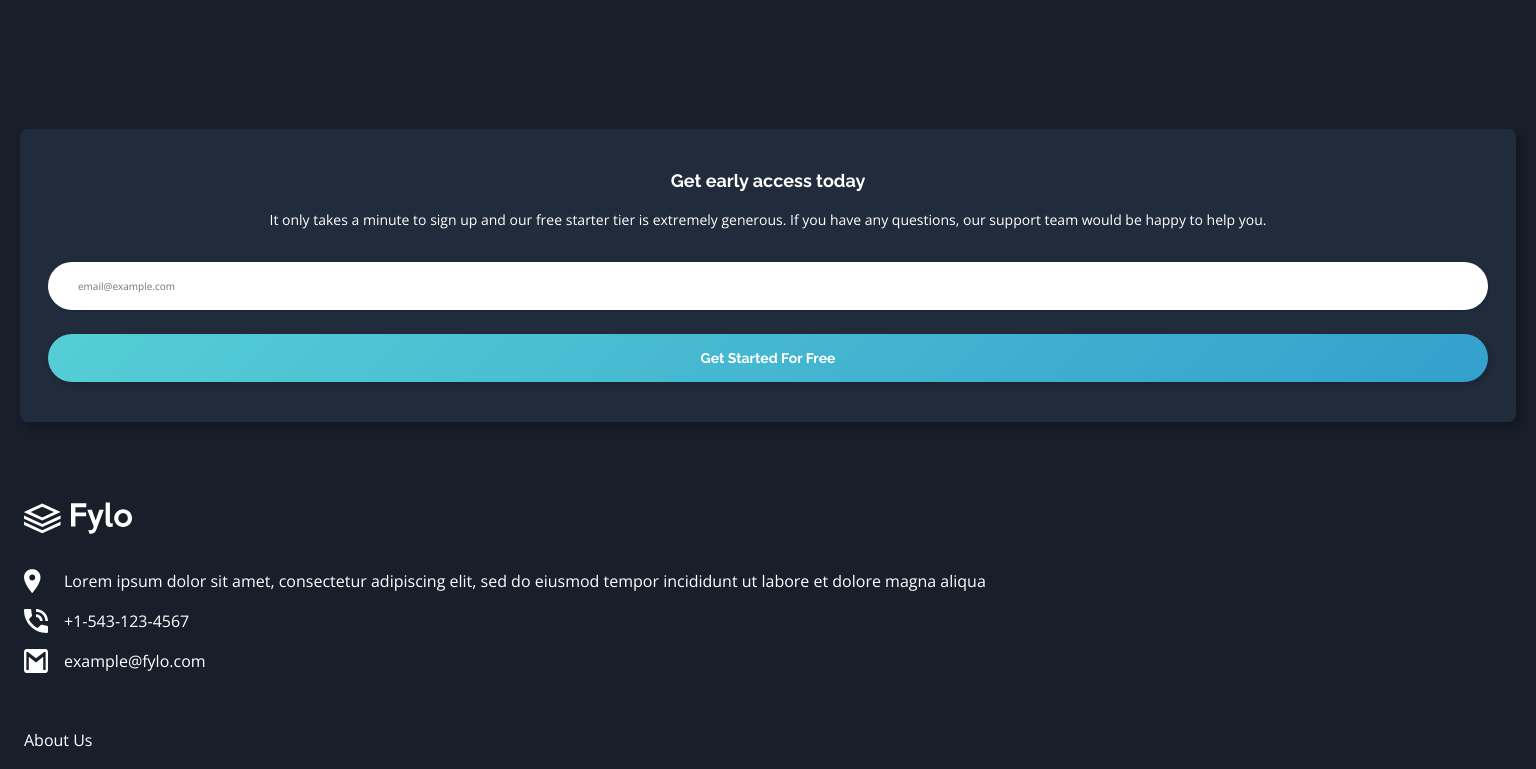
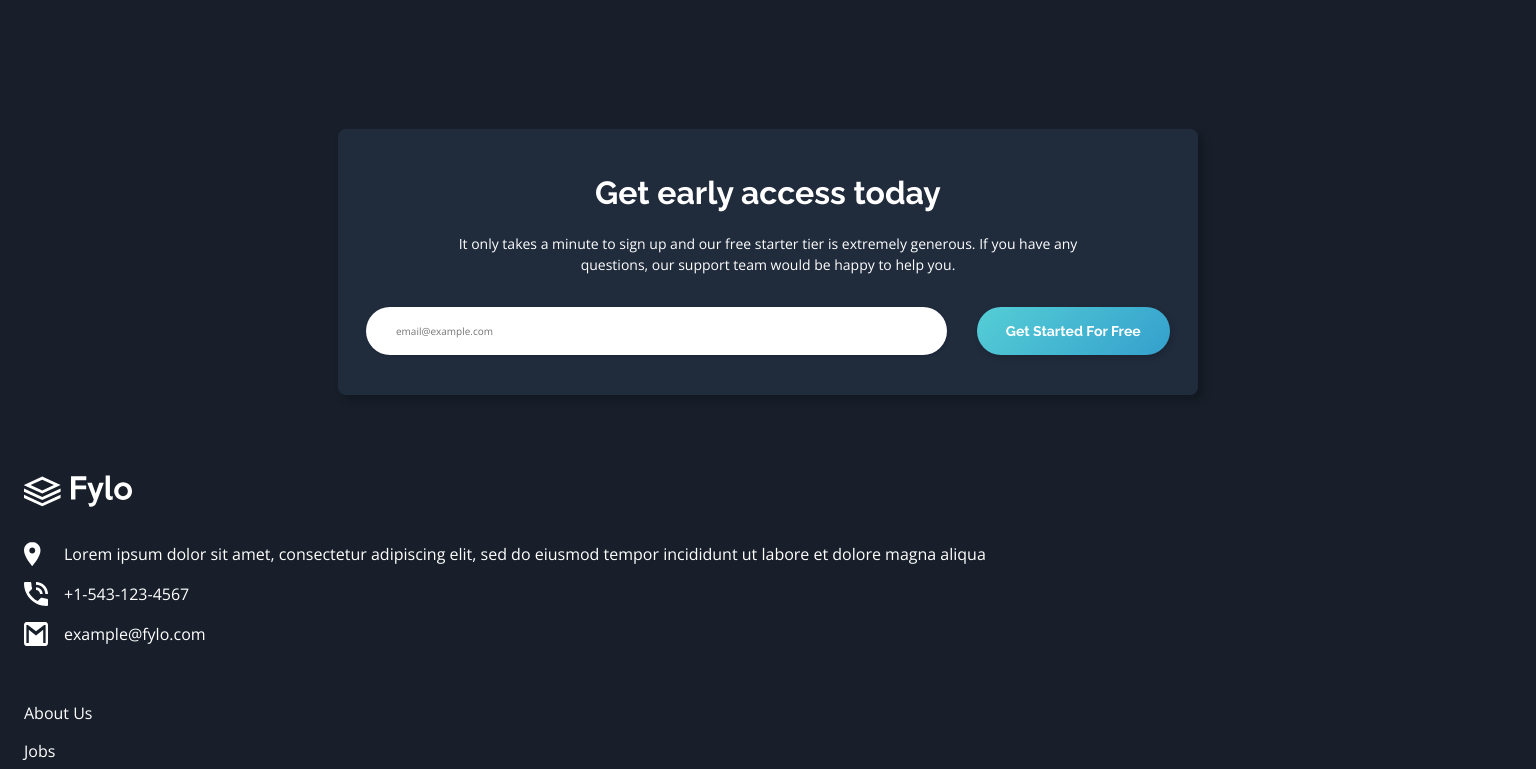
Before and after one commit to florianstancioiu/fylo-dark-theme-landing-page, a React (Vite) app: page / in a window 1536 px wide. Shown: the part 2760-3529 px from the top of the page. Built offline with nearby package versions, Linux system fonts and the light colour scheme.

Commit message:
Worked on Early Access section

```diff
--- a/src/components/EarlyAccess.module.css
+++ b/src/components/EarlyAccess.module.css
@@ -52,3 +52,38 @@
   padding: 0;
   text-align: center;
 }
+
+@media screen and (min-width: 1440px) {
+  .inner-wrapper {
+    width: 860px;
+    margin-left: auto;
+    margin-right: auto;
+  }
+
+  .title {
+    font-size: 3.2rem;
+    font-style: normal;
+    font-weight: 700;
+    line-height: 4.8rem;
+  }
+
+  .description {
+    width: 670px;
+    margin-left: auto;
+    margin-right: auto;
+    font-size: 1.4rem;
+    font-style: normal;
+    font-weight: 400;
+    line-height: 2.1rem;
+  }
+
+  .input-wrapper {
+    display: grid;
+    grid-template-columns: 3fr 1fr;
+    gap: 30px;
+  }
+
+  .input-wrapper input {
+    margin-bottom: 0;
+  }
+}
```
